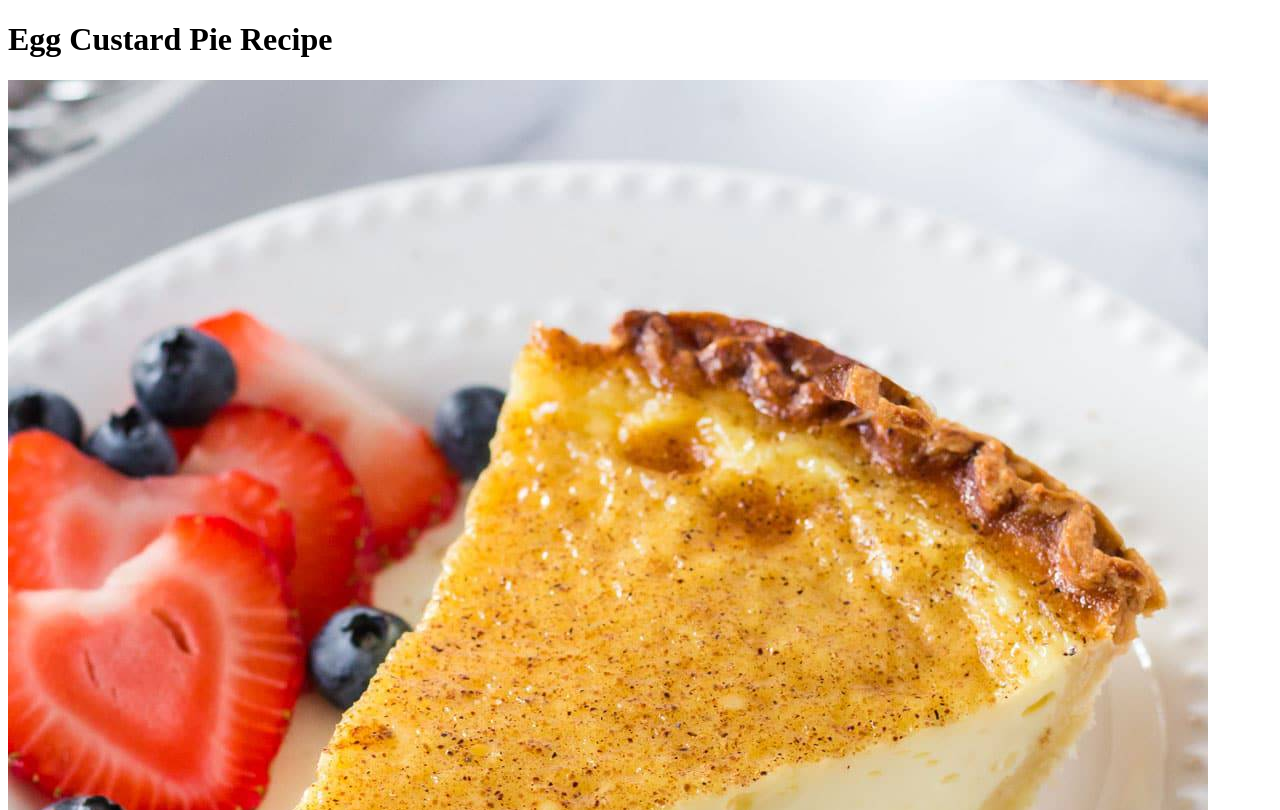
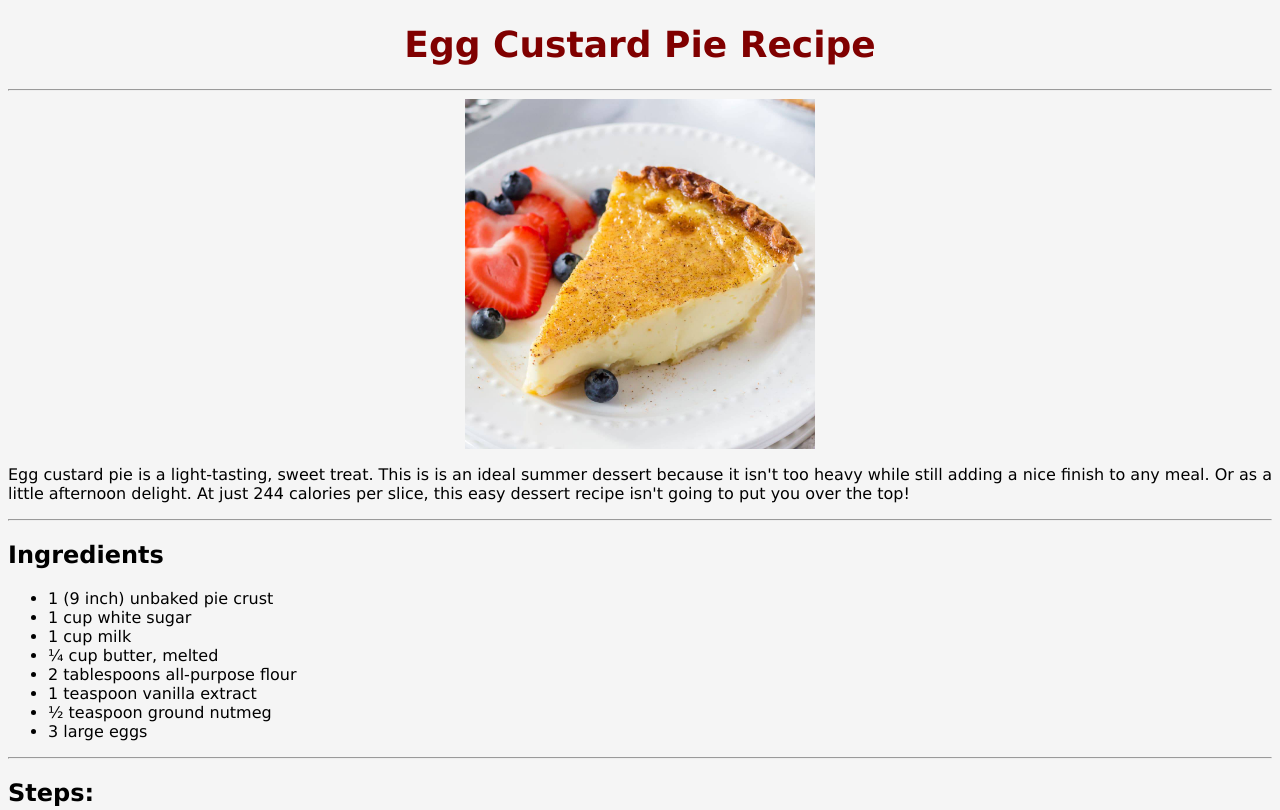
Before and after one commit to Rens001/odin-recipes, a plain HTML site: page recipes/eggpie.html in a window 1280 px wide. Shown: the top 810 px of the page. Drawn offline with Linux system fonts and the light colour scheme.

Commit message:
Add styling to index and all documents under recipes folder

```diff
--- a/recipes/eggpie.html
+++ b/recipes/eggpie.html
@@ -3,9 +3,11 @@
 <head>
     <meta charset="UTF-8">
     <title>Egg Custard Pie Recipe</title>
+    <link rel="stylesheet" href="../style.css">
 </head>
 <body>
-    <h1>Egg Custard Pie Recipe</h1>
+    <h1 class = "dish-header">Egg Custard Pie Recipe</h1>
+    <hr>
     <img src="../img/eggpie.jpg" alt="Egg Custard Pie">
     <p>Egg custard pie is a light-tasting, sweet treat. This is is an ideal summer dessert because it isn't too heavy while still adding a nice finish to any meal.  Or as a little afternoon delight. At just 244 calories per slice, this easy dessert recipe isn't going to put you over the top!</p>
     <hr>
```
Also changed, not shown: index.html (+2 -0 lines), recipes/brownies.html (+3 -1 lines), recipes/creme.html (+3 -1 lines).
